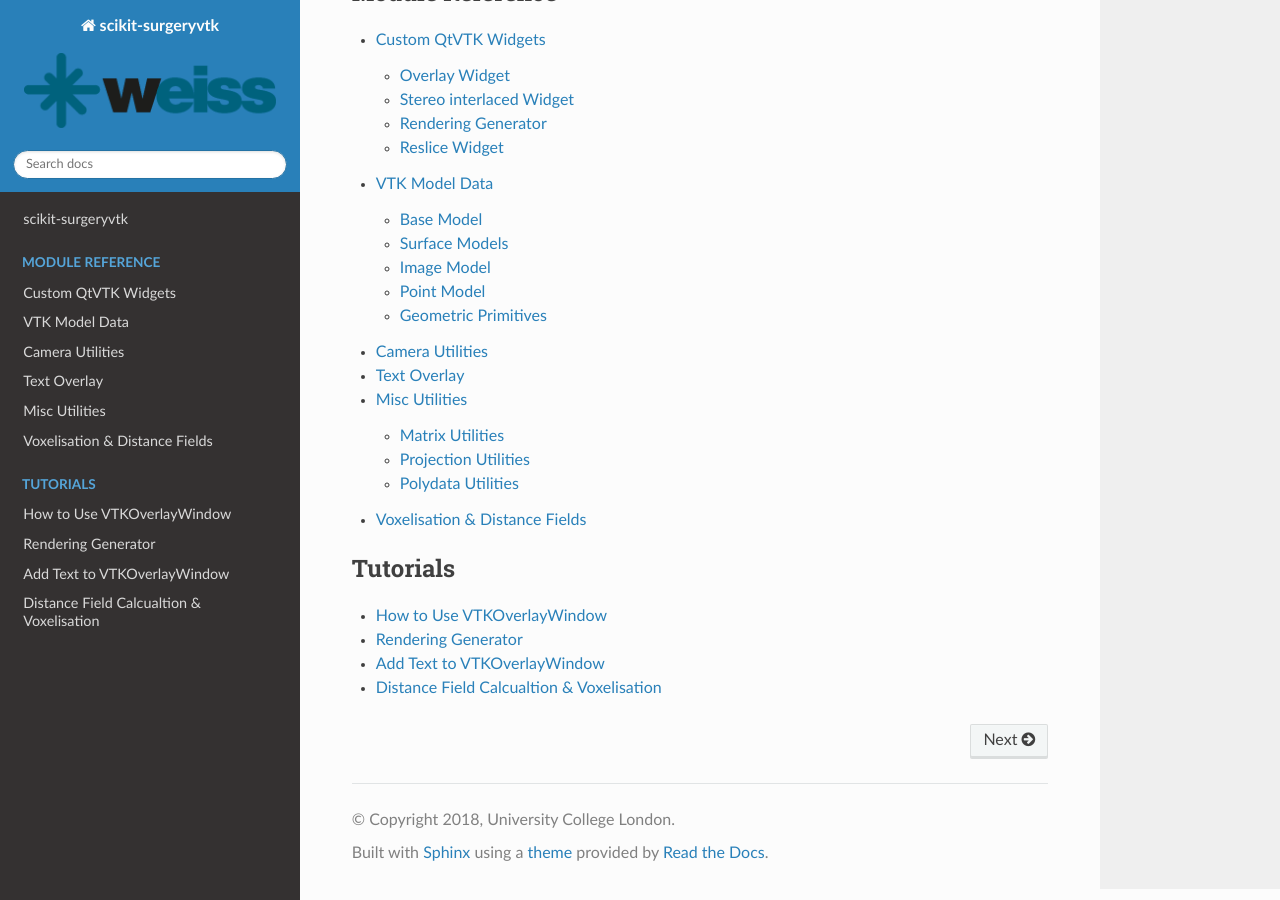
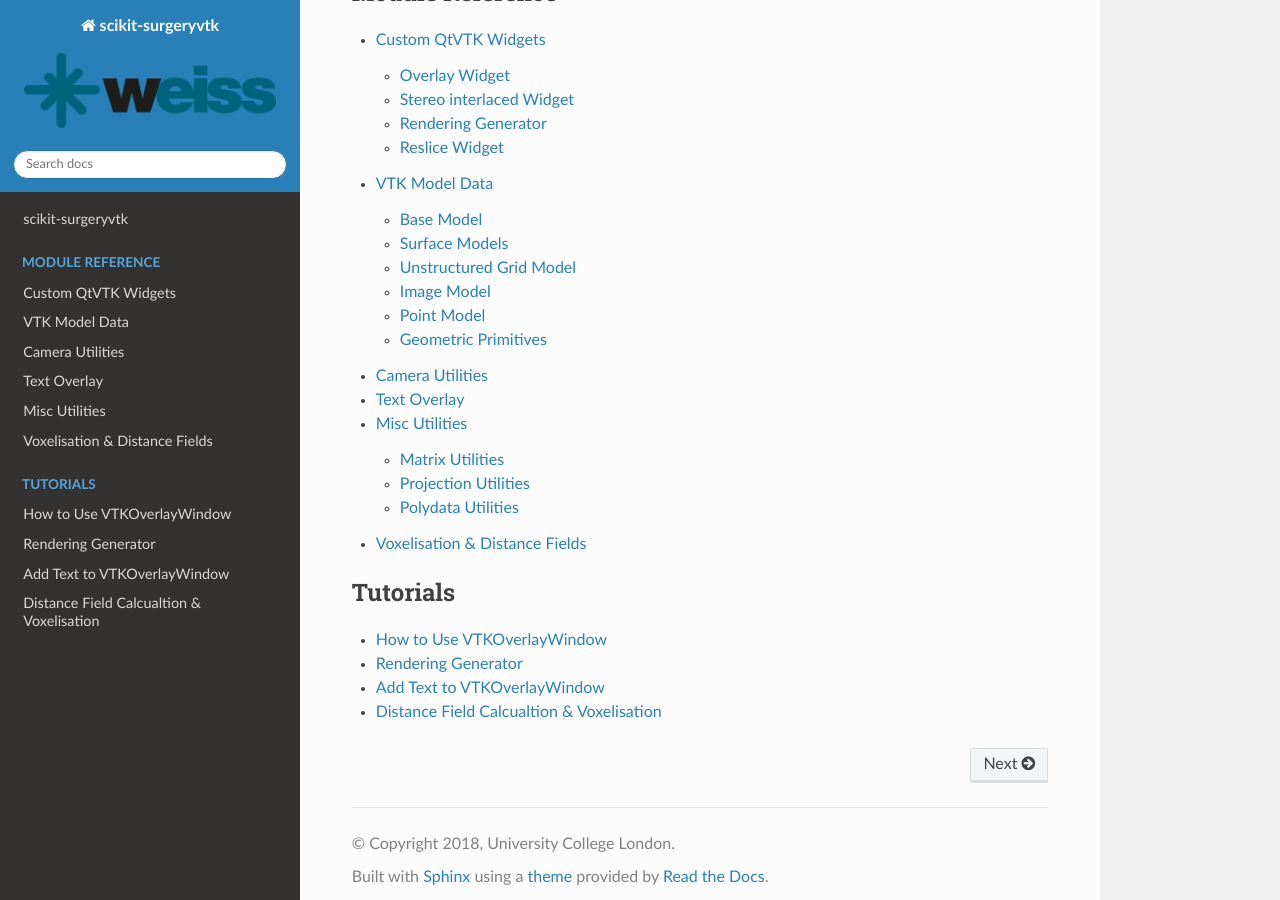
Before and after one commit to SciKit-Surgery/scikit-surgeryvtk, a Sphinx documentation site: the page built from docs/index.rst, in a window 1280 px wide and 900 px high, scrolled down 632 px. Built offline with Sphinx 7.4.7 and the Read the Docs theme 2.0.0, drawn with Linux system fonts in a browser that asks for light colours; formulas are drawn with MathJax 3.

```diff
--- a/docs/module_ref.rst
+++ b/docs/module_ref.rst
@@ -58,6 +58,12 @@ Surface Models
    :undoc-members:
    :show-inheritance:
 
+Unstructured Grid Model
+^^^^^^^^^^^^^^^^^^^^^^^
+.. automodule:: sksurgeryvtk.models.vtk_grid_model
+   :members:
+   :undoc-members:
+   :show-inheritance:
 Image Model
 ^^^^^^^^^^^
 .. automodule:: sksurgeryvtk.models.vtk_image_model
```
Also changed, not shown: 1 other file.
